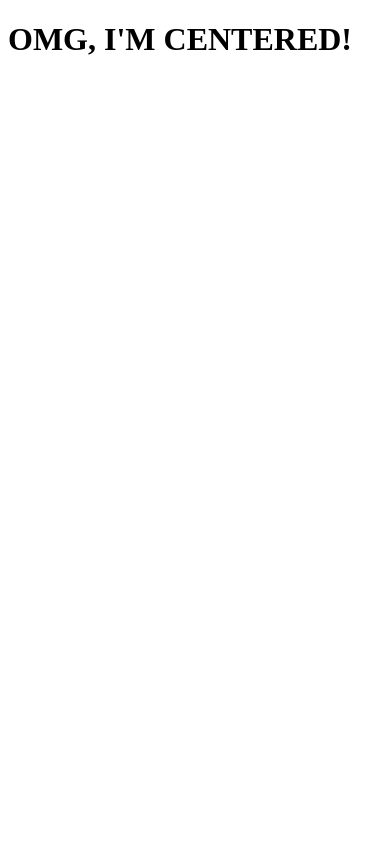
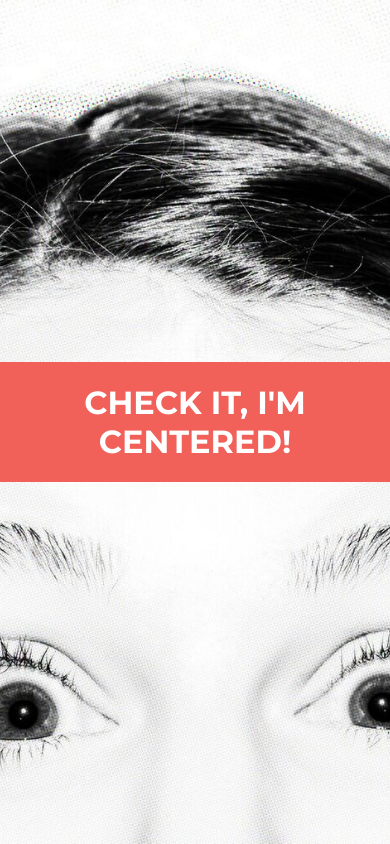
Before and after one commit to gaelporteu/206-center-flexbox-starter, a plain HTML site: page index.html in a window 390 px wide. Drawn offline with Linux system fonts and the light colour scheme.

Commit message:
Add flexbox and media queries

```diff
--- a/css/style.css
+++ b/css/style.css
@@ -0,0 +1,41 @@
+
+html {
+    height: 100%;
+    margin: 0;
+    font-size: 16px;
+}
+
+body {
+    height: 100%;
+    margin: 0;
+    display: flex;
+    justify-content: center;
+    align-items: center;
+    background: url('../img/wow.png') bottom center no-repeat;
+    background-size: cover;
+    font-size: 1em;
+}
+
+.centered {
+    padding: 0 3.125em;
+    font-family:'Montserrat', sans-serif;
+    background: #f16059;
+}
+
+h1 {
+    font-size: 2em;
+    color: #fff;
+    text-align: center;
+}
+
+@media screen and (min-width: 786px) {
+    h1 {
+      font-size: 3em;
+    }
+}
+
+@media screen and (min-width: 1200px) {
+    h1 {
+      font-size: 4em;
+    }
+}
--- a/index.html
+++ b/index.html
@@ -6,11 +6,12 @@
   <title>Skillcrush Flexbox Example</title>
   <meta name="viewport" content="width=device-width, initial-scale=1.0">
   <link rel="stylesheet" href="css/style.css">
+  <link href="https://fonts.googleapis.com/css2?family=Montserrat:wght@700&display=swap" rel="stylesheet">
 </head>
 
 <body>
   <div class="centered">
-      <h1>OMG, I'M CENTERED!</h1>
+      <h1>CHECK IT, I'M CENTERED!</h1>
   </div>
 
 
```
